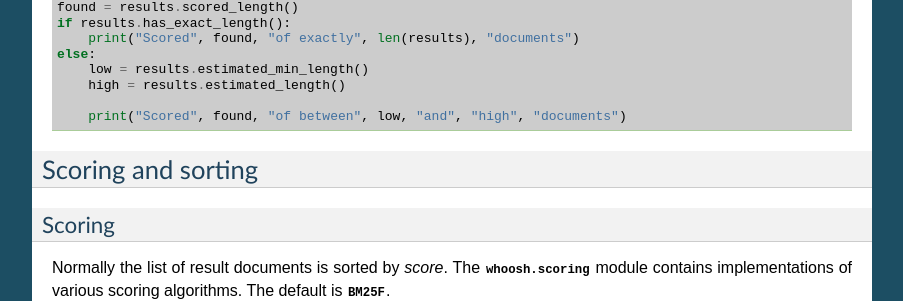
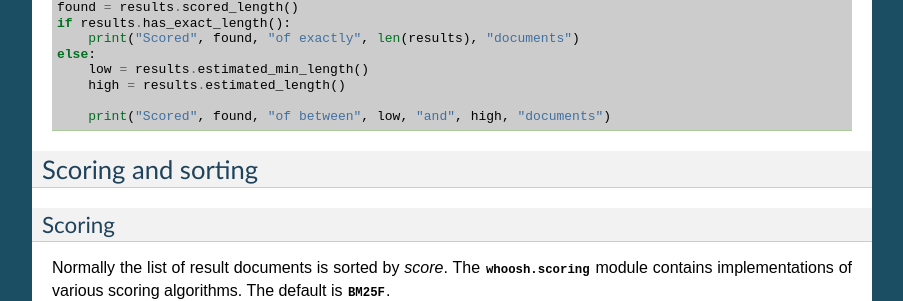
Before and after one commit to dex4er/whoosh, a Sphinx documentation site: the page built from docs/source/searching.rst, in a window 1280 px wide and 900 px high, scrolled down 1627 px. Shown: the part 151-452 px from the top of the window, without its empty margins (198-1101 px from the left). Built offline with Sphinx 7.4.7, drawn with Linux system fonts in a browser that asks for light colours.

Commit message:
Fix mistyping variable as a string literal

```diff
--- a/docs/source/searching.rst
+++ b/docs/source/searching.rst
@@ -119,7 +119,7 @@ number of matching documents without calling ``len()``::
         low = results.estimated_min_length()
         high = results.estimated_length()
 
-        print("Scored", found, "of between", low, "and", "high", "documents")
+        print("Scored", found, "of between", low, "and", high, "documents")
 
 
 Scoring and sorting
```
